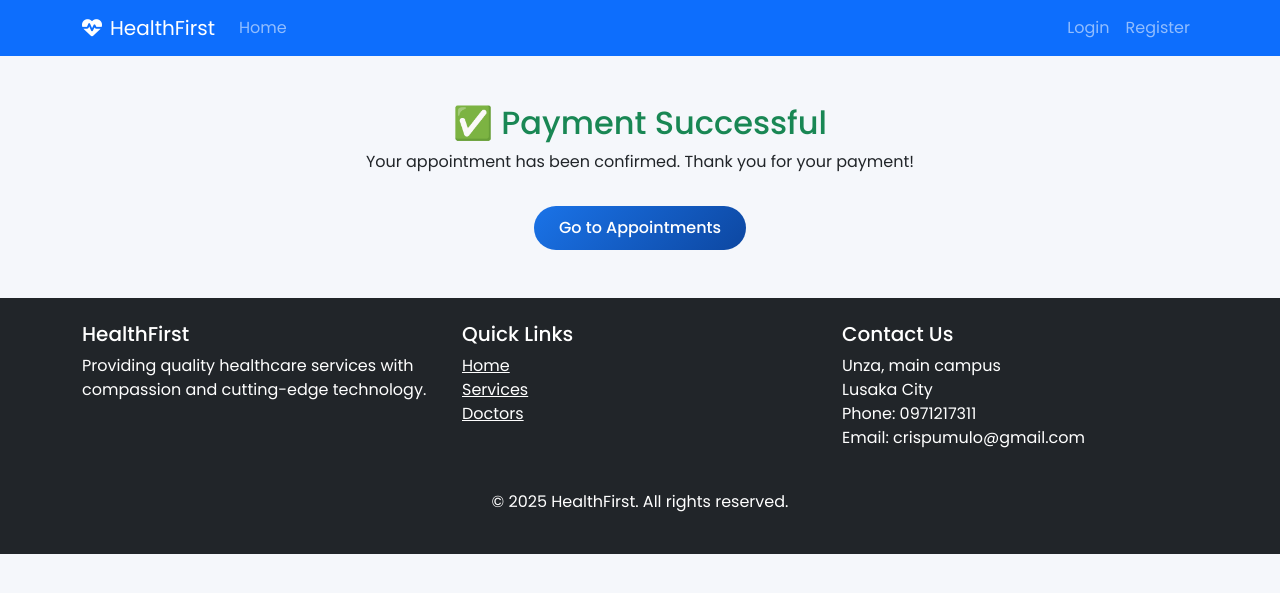
After one commit to pumulo-mufalali/healthfirst, a Django app: page /appointments/payment-success/ in a window 1280 px wide. The commit adds this page. Shown: the top 593 px of the page. Run offline with Django 5.2, Linux system fonts and the light colour scheme; some libraries are stand-ins or nearby versions.

Commit message:
licensed

```diff
--- a/accounts/templates/accounts/dashboard.html
+++ b/accounts/templates/accounts/dashboard.html
@@ -160,7 +160,6 @@
             </div>
         </div>
     </div>
-
     <!-- Recent Patients and Activity -->
     <div class="row">
         <!-- Recent Patients -->
--- /dev/null
+++ b/appointments/templates/appointments/payment_success.html
@@ -0,0 +1,9 @@
+{% extends 'accounts/base.html' %}
+
+{% block content %}
+<div class="container mt-5 text-center">
+  <h2 class="text-success">✅ Payment Successful</h2>
+  <p>Your appointment has been confirmed. Thank you for your payment!</p>
+  <a href="{% url 'appointments:list' %}" class="btn btn-primary mt-3">Go to Appointments</a>
+</div>
+{% endblock %}
--- a/appointments/urls.py
+++ b/appointments/urls.py
@@ -13,6 +13,7 @@ urlpatterns = [
     path('medical_record_list/<int:pk>/', views.medical_record_list, name='record_list'),
     path('prescriptions/', views.doctor_prescriptions, name='doctor_prescriptions'),
 
-    # path('create-payment/<int:appointment_id>/', views.create_payment, name='create_payment'),
-    # path('stripe-webhook/', views.stripe_webhook, name='stripe_webhook'),
+    path('create-checkout-session/<int:appointment_id>/', views.CreateCheckoutSessionView.as_view(), name='create_checkout_session'),
+    path('payment-success/', views.payment_success, name='payment_success'),
+    path('payment-cancel/', views.payment_cancel, name='payment_cancel'),
 ]
--- a/appointments/views.py
+++ b/appointments/views.py
@@ -7,14 +7,12 @@ from datetime import date as today_date
 from doctors.models import Doctor
 
 
-# import stripe
-# from django.conf import settings
-# from django.views.decorators.csrf import csrf_exempt
-# from django.http import JsonResponse, HttpResponse
-# from appointments.models import Appointment
-# from .models import Payment
+import stripe
+from django.conf import settings
+from django.views import View
+from django.http import JsonResponse
 
-# stripe.api_key = settings.STRIPE_SECRET_KEY
+stripe.api_key = settings.STRIPE_SECRET_KEY
 
 
 def appointment_list(request):
@@ -182,59 +180,38 @@ def doctor_prescriptions(request):
     return render(request, 'appointments/prescriptions.html', context)
 
 # STRIPPPPPPPPPPPPPPPPPPPPPPPPPPPEEEEEEEEEEEEEEEEEEEEEEEEEEEEEEEEEEEEEEEEEEE
-# def create_payment(request, appointment_id):
-#     appointment = Appointment.objects.get(id=appointment_id)
 
-#     try:
-#         payment_intent = stripe.PaymentIntent.create(
-#             amount=int(appointment.doctor.consultation_fee * 100),  # in cents
-#             currency='usd',
-#             metadata={
-#                 'appointment_id': appointment.id,
-#                 'patient_id': appointment.patient.id,
-#                 'doctor_id': appointment.doctor.id
-#             }
-#         )
+class CreateCheckoutSessionView(View):
+    def post(self, request, appointment_id, *args, **kwargs):
+        # YOUR_DOMAIN = 'http://localhost:8000'
+        YOUR_DOMAIN = request.build_absolute_uri('/')[:-1]
 
-#         # Save payment record
-#         payment = Payment.objects.create(
-#             appointment=appointment,
-#             amount=appointment.doctor.consultation_fee,
-#             stripe_payment_intent_id=payment_intent.id,
-#             status='pending'
-#         )
+        appointment = get_object_or_404(Appointment, id=appointment_id)
 
-#         return JsonResponse({
-#             'clientSecret': payment_intent.client_secret
-#         })
-#     except Exception as e:
-#         return JsonResponse({'error': str(e)}, status=400)
+        try:
+            checkout_session = stripe.checkout.Session.create(
+                line_items=[
+                    {
+                        'price': 'price_12345',  # Replace with your actual Stripe Price ID
+                        'quantity': 1,
+                    },
+                ],
+                mode='payment',
+                metadata={
+                    'appointment_id': appointment.id,
+                    'patient_id': appointment.patient.id,
+                    'doctor_id': appointment.doctor.id
+                },
+                success_url=YOUR_DOMAIN + '/appointments/payment-success/',
+                cancel_url=YOUR_DOMAIN + '/appointments/payment-cancel/',
+            )
+            return redirect(checkout_session.url, code=303)
+        except Exception as e:
+            return JsonResponse({'error': str(e)})
 
-# @csrf_exempt
-# def stripe_webhook(request):
-#     payload = request.body
-#     sig_header = request.META['HTTP_STRIPE_SIGNATURE']
-#     event = None
 
-#     try:
-#         event = stripe.Webhook.construct_event(
-#             payload, sig_header, settings.STRIPE_WEBHOOK_SECRET
-#         )
-#     except ValueError as e:
-#         return HttpResponse(status=400)
-#     except stripe.error.SignatureVerificationError as e:
-#         return HttpResponse(status=400)
+def payment_success(request):
+    return render(request, 'appointments/payment_success.html')
 
-#     # Handle payment success
-#     if event['type'] == 'payment_intent.succeeded':
-#         payment_intent = event['data']['object']
-#         payment = Payment.objects.get(stripe_payment_intent_id=payment_intent['id'])
-#         payment.status = 'completed'
-#         payment.save()
-
-#         # Update appointment status
-#         appointment = payment.appointment
-#         appointment.status = 'confirmed'
-#         appointment.save()
-
-#     return HttpResponse(status=200)
+def payment_cancel(request):
+    return render(request, 'appointments/payment_cancel.html')
```
Also changed, not shown: appointments/templates/appointments/detail.html (+8 -0 lines), appointments/templates/appointments/payment_cancel.html (added, +9 -0 lines), healthfirst/settings.py (+13 -2 lines), README.md, 3 other files.
